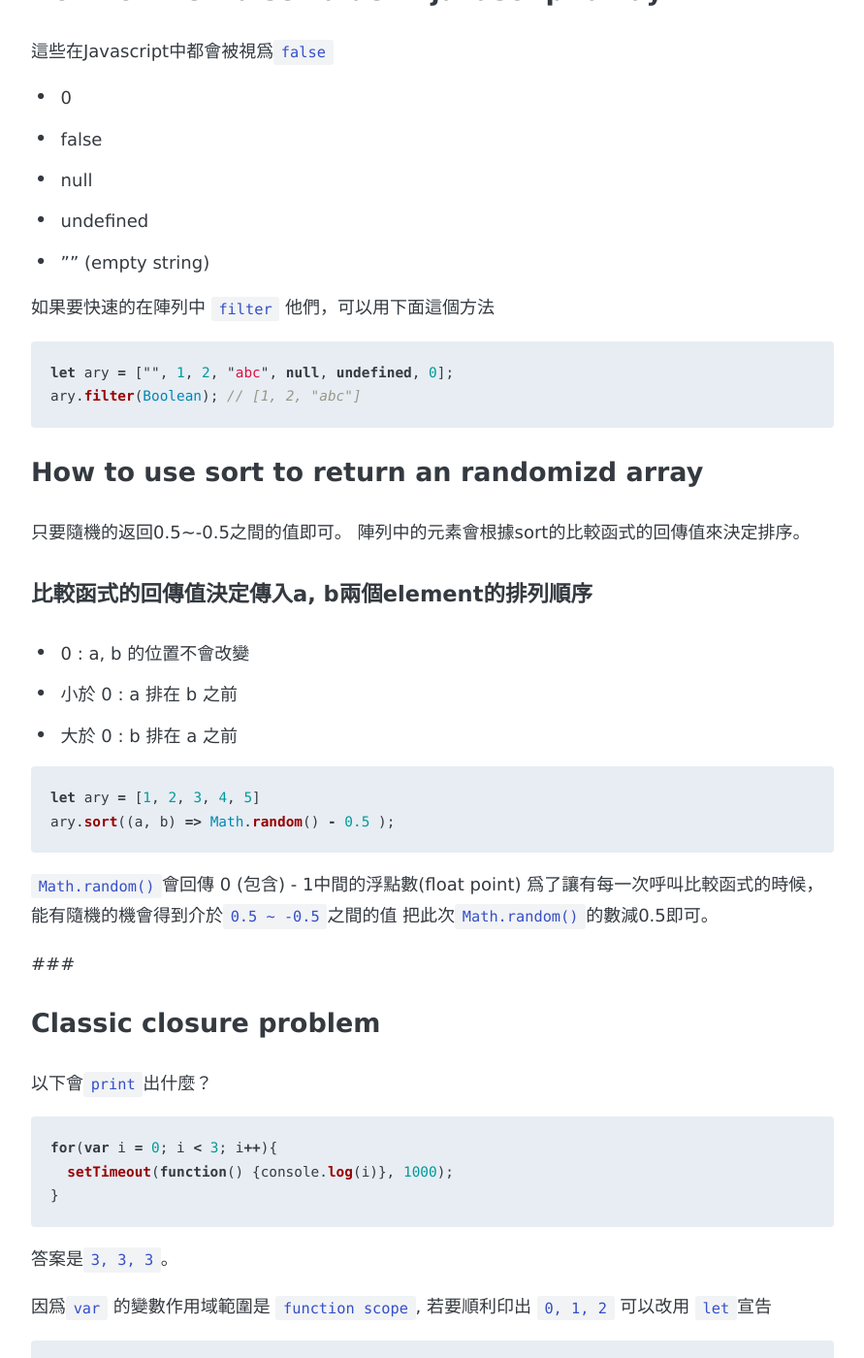
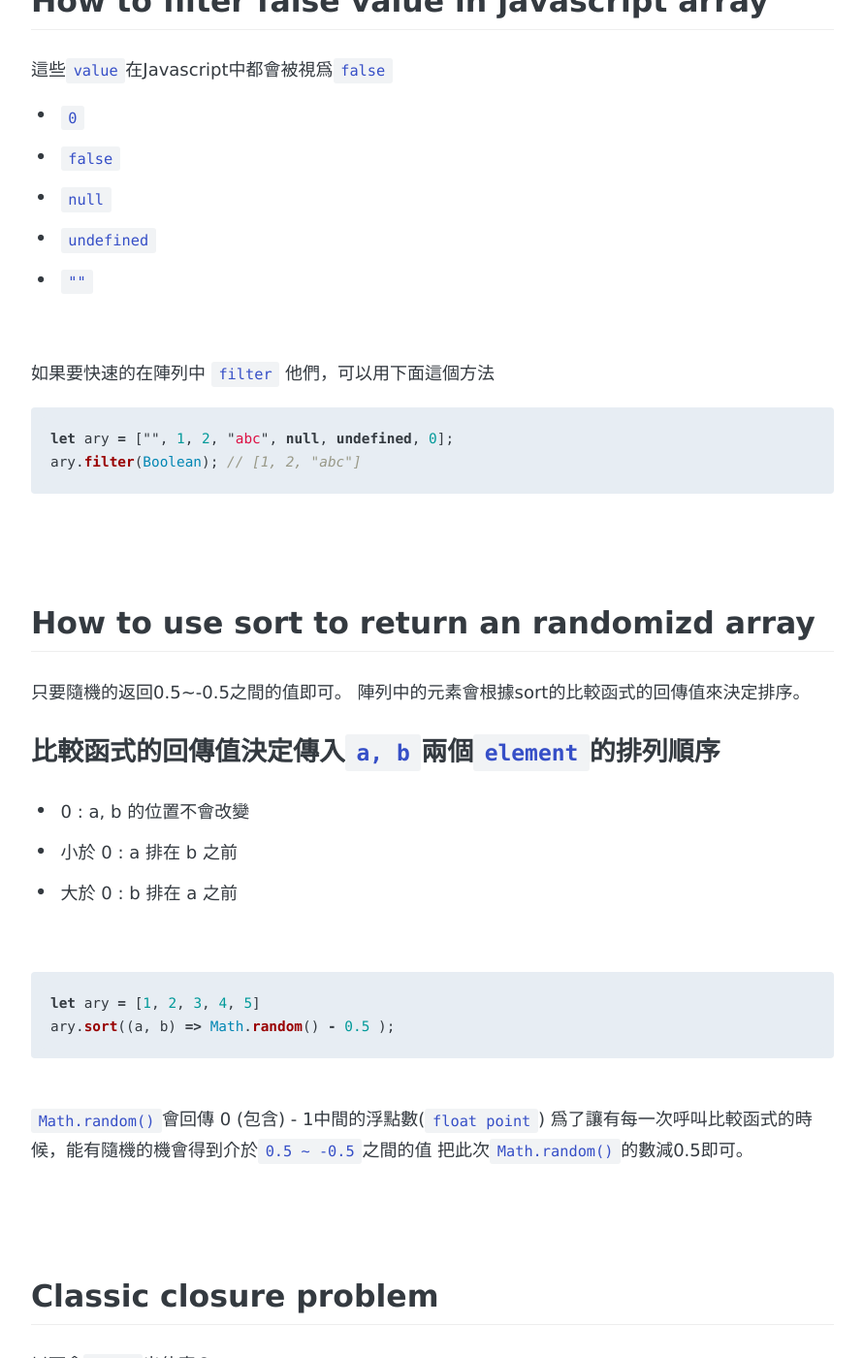
Before and after one commit to skyying/mark-wit, a Jekyll site: the page built from _posts/2019-5-23-Daily-notes.md, in a window 1280 px wide and 1400 px high, scrolled down 378 px. Shown: the whole window at 97% size, without its empty margins (194-1085 px from the left). Built offline with Jekyll 4.4.1, drawn with Linux system fonts in a browser that asks for light colours; some web fonts are replaced; comment, search, counter and statistics services are not loaded; some of the changed text lies outside the part shown.

Commit message:
update post

````diff
--- a/_posts/2019-5-23-Daily-notes.md
+++ b/_posts/2019-5-23-Daily-notes.md
@@ -1,6 +1,6 @@
 ---
 layout: post
-title: "Filter false value,Random Sort, and IIFE"
+title: "Filter false value, random sort, and IIFE"
 description: "Filter, Sort, and IIFE"
 date: 2019-05-23
 tags: [javascript]
@@ -10,13 +10,15 @@ share: true
 
 ---
 
-### How to filter false value in javascript array
-這些在Javascript中都會被視爲`false`
-* 0
-* false
-* null
-* undefined
-* "" (empty string)
+## How to filter false value in javascript array
+這些`value`在Javascript中都會被視爲`false`
+* `0`
+* `false`
+* `null`
+* `undefined`
+* `""`
+
+<br/>
 
 如果要快速的在陣列中 `filter` 他們，可以用下面這個方法
 ```javascript
@@ -24,33 +26,35 @@ let ary = ["", 1, 2, "abc", null, undefined, 0];
 ary.filter(Boolean); // [1, 2, "abc"]
 ```
 
+<br/>
+<br/>
 
-
-
-
-### How to use sort to return an randomizd array
+## How to use sort to return an randomizd array
 
 只要隨機的返回0.5~-0.5之間的值即可。
 陣列中的元素會根據sort的比較函式的回傳值來決定排序。
+<br/>
 
-#### 比較函式的回傳值決定傳入a, b兩個element的排列順序
+### 比較函式的回傳值決定傳入`a, b`兩個`element`的排列順序
 * 0 : a, b 的位置不會改變
 * 小於 0 : a 排在 b 之前
 * 大於 0 : b 排在 a 之前
+
+<br/>
 
 ```javascript
 let ary = [1, 2, 3, 4, 5]
 ary.sort((a, b) => Math.random() - 0.5 );
 ```
-`Math.random()`會回傳 0 (包含) - 1中間的浮點數(float point)
+<br/>
+`Math.random()`會回傳 0 (包含) - 1中間的浮點數(`float point`)
 爲了讓有每一次呼叫比較函式的時候，能有隨機的機會得到介於`0.5 ~ -0.5`之間的值
 把此次`Math.random()`的數減0.5即可。
 
-###
+<br/>
+<br/>
 
-
-
-### Classic closure problem
+## Classic closure problem
 
 以下會`print`出什麼？
 ```javascript
@@ -61,6 +65,7 @@ for(var i = 0; i < 3; i++){
 
 答案是`3, 3, 3`。
 
+<br/>
 因爲`var` 的變數作用域範圍是 `function scope`,  若要順利印出 `0, 1, 2` 可以改用 `let`宣告
 
 ```javascript
@@ -71,11 +76,11 @@ for(let i = 0; i < 3; i++){
 
 由於`let`屬於`block scope`，因此可以順利的保護住自己的變數。
 
-那如果不用`let`，而是限定一定要用`var`還有其他方式可以也順利印出`0, 1, 2`嗎？
+那還有除了`let`以外的解法嗎？
 
+<br/>
 
-
-其實也是可以的，把 `i`當成變數傳入，並且立即`invoke`，也就是`Immediately Invoked Functions Expressions`
+其實也是可以把 `i`當成變數傳入，並且立即`invoke`，也就是`Immediately Invoked Functions Expressions`
 
 ```javascript
 for(var i = 0; i < 3; i++){
````
Also changed, not shown: other parts of _posts/2019-5-23-Daily-notes.md (+2 -1 lines).
